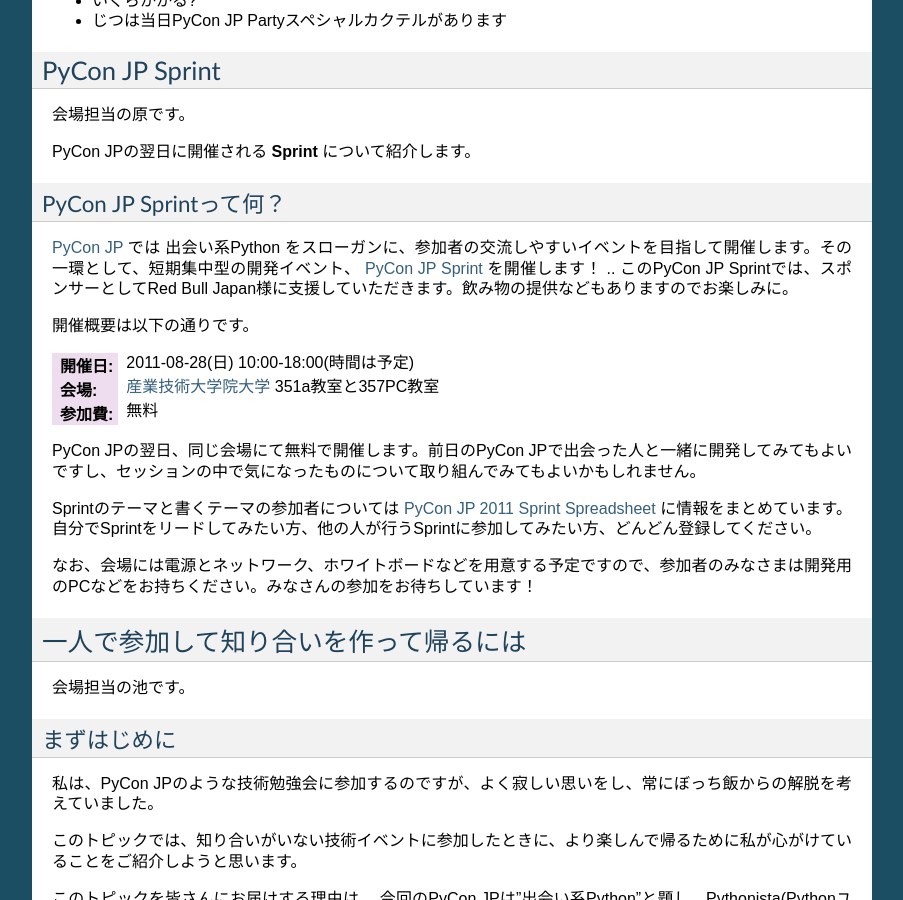
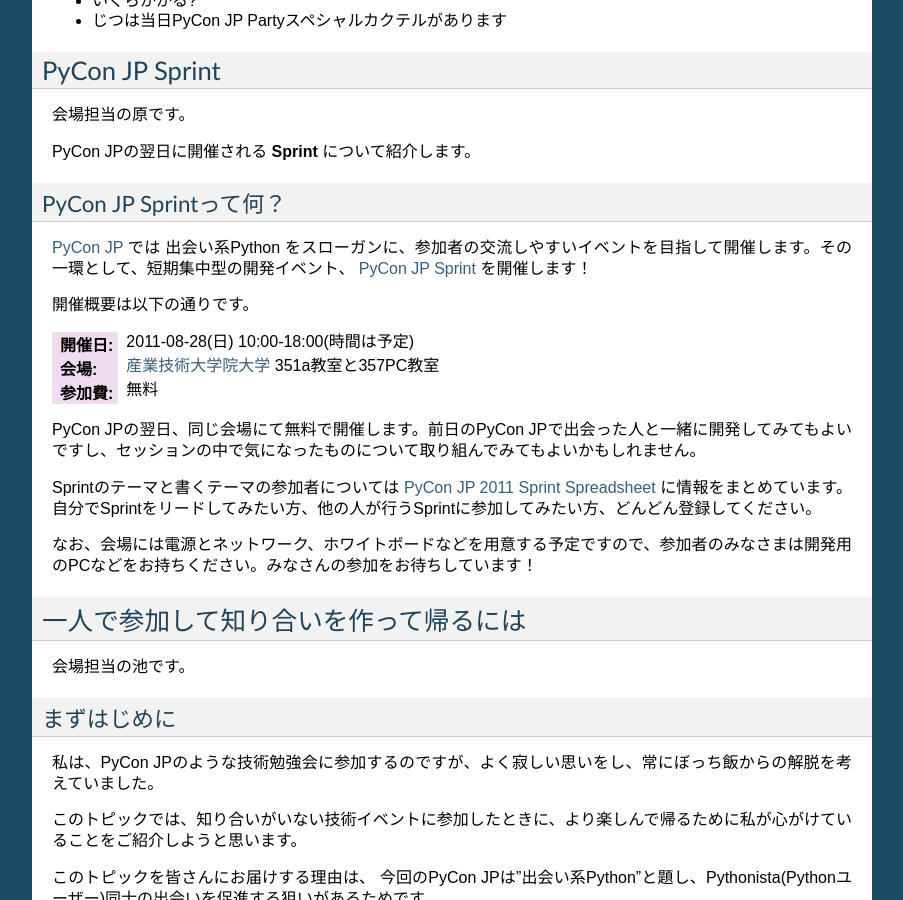
Before and after one commit to michilu/prepycon-article, a Sphinx documentation site: the page built from sphinx/vol3.rst, in a window 1280 px wide and 900 px high, scrolled down 2325 px. Shown: the whole window, without its empty margins (198-1101 px from the left). Built offline with Sphinx 7.4.7, drawn with Linux system fonts in a browser that asks for light colours.

Commit message:
redbull なんてこない

```diff
--- a/sphinx/vol3.rst
+++ b/sphinx/vol3.rst
@@ -83,7 +83,6 @@
 PyCon JP Sprintって何？
 -----------------------
 `PyCon JP <http://2011.pycon.jp/>`_ では 出会い系Python をスローガンに、参加者の交流しやすいイベントを目指して開催します。その一環として、短期集中型の開発イベント、  `PyCon JP Sprint <http://2011.pycon.jp/program/sprints>`_ を開催します！
-.. このPyCon JP Sprintでは、スポンサーとしてRed Bull Japan様に支援していただきます。飲み物の提供などもありますのでお楽しみに。
 
 開催概要は以下の通りです。
 
@@ -98,8 +97,6 @@
 に情報をまとめています。自分でSprintをリードしてみたい方、他の人が行うSprintに参加してみたい方、どんどん登録してください。
 
 なお、会場には電源とネットワーク、ホワイトボードなどを用意する予定ですので、参加者のみなさまは開発用のPCなどをお持ちください。みなさんの参加をお待ちしています！
-
-.. redbullについても組み込む
 
 
 一人で参加して知り合いを作って帰るには
```
